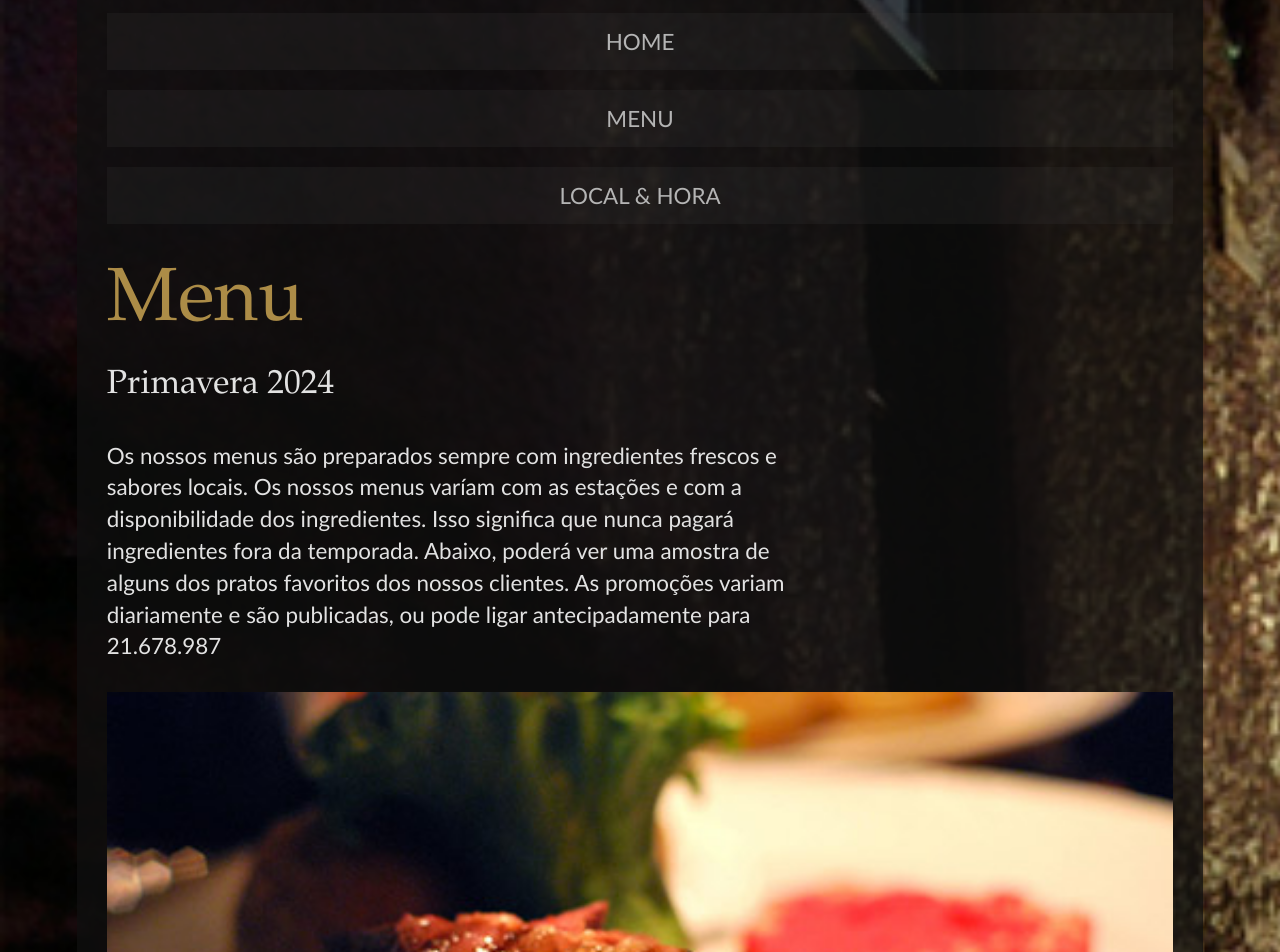
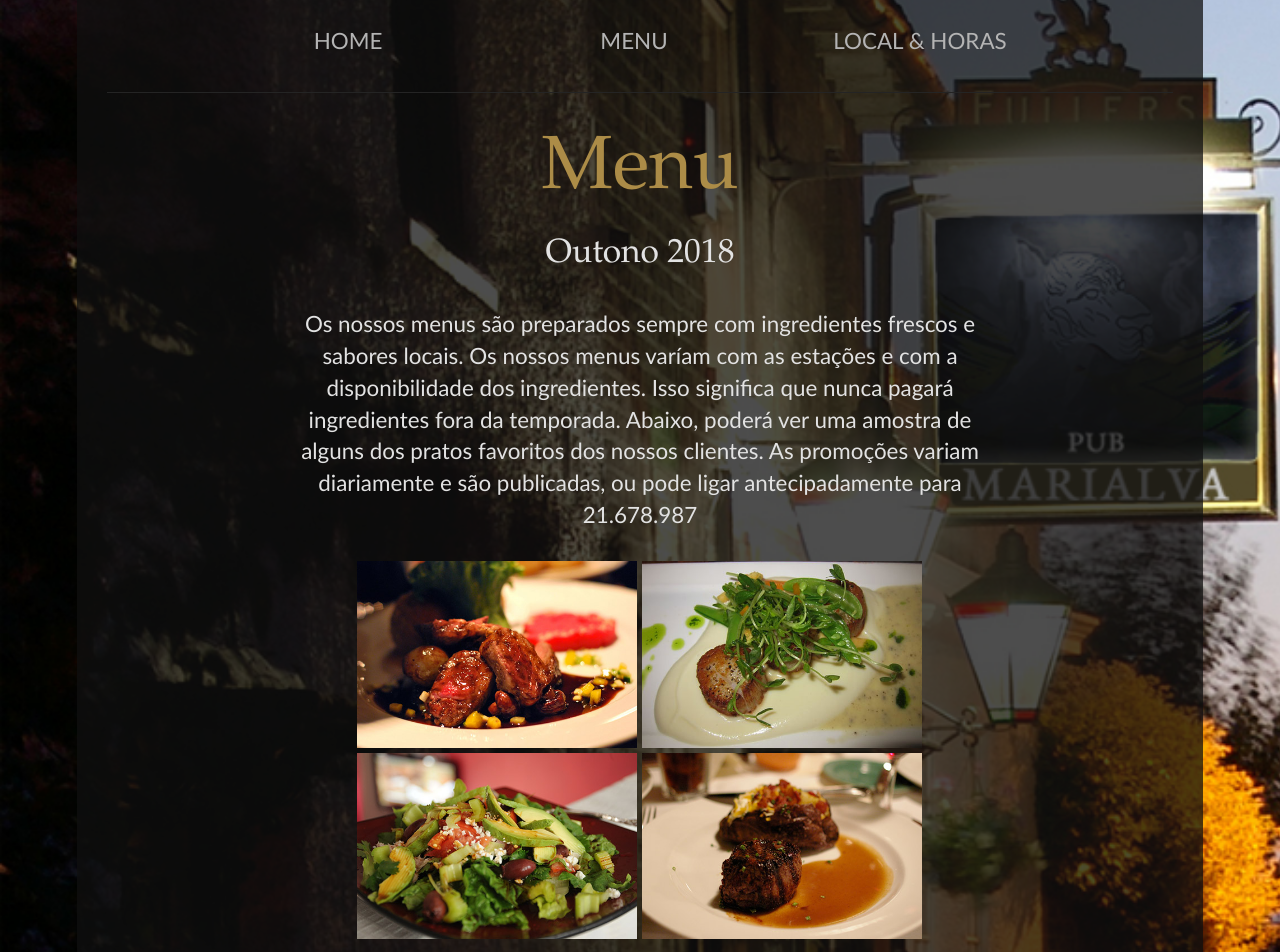
Before and after one commit to telmorvf/P005-PubMarialva.HTML, a plain HTML site: page menu.html in a window 1280 px wide. Shown: the part 220-1172 px from the top of the page. Drawn offline with Linux system fonts and the light colour scheme; a web font is replaced by a local one.

Commit message:
Finalizacao styles.css

```diff
--- a/css/styles.css
+++ b/css/styles.css
@@ -5,13 +5,13 @@
     Tamanho da font:
 	    http://www.modularscale.com/ e dar uma breve explicação do que é a Tipografia
 
-	Ritmo Vertical:
+    Ritmo Vertical:
 	    https://drewish.com/tools/vertical-rhythm
 
     Constrastes
         http://webaim.org/resources/contrastchecker
 
-	Paletas de cores
+    Paletas de cores
 	    https://color.adobe.com/pt/explore/?filter=most-popular&time=month
 ----------------------------------------------------------------------------------------*/
 
@@ -229,3 +229,112 @@ footer h4 {
 footer p {
     margin: 0;
 }
+
+/***media query para ir ajustando as imagens da galeria***/
+@media screen and (min-width: 600px) {
+    .gallery {
+      width: 446px;
+      margin-left: auto;
+      margin-right: auto;
+    }
+
+    .gallery img {
+        max-width: 220px;
+    }
+}
+
+@media screen and (min-width: 1050px) {
+    .gallery {
+      width: 567px;
+      margin-left: auto;
+      margin-right: auto;
+    }
+
+    .gallery img {
+      max-width: 280px;
+    }
+}
+/***fim da media query para a gallery***/
+
+/***media query TESTE BODY NONE ------------------------------------------ ***/
+@media screen and (min-width: 1930px) {
+    body {
+        background: none;
+    }
+}
+
+/***media query para colocar lado a lado a .info***/
+@media screen and (min-width: 1050px) {
+    .info {
+      float: left;
+      width: 30%;
+      margin-left: 3%;
+    }
+}
+
+/***media query para centrar o texto de entrada de todas as páginas***/
+@media screen and (min-width: 750px) {
+    .landing {
+      text-align: center;
+    }
+
+    .landing p {
+      margin-left: auto;
+      margin-right: auto;
+    }
+}
+
+/***media query para o menu principal***/
+@media screen and (min-width: 750px) {
+    .main-navigation {
+      min-height: 100px;
+      border-top: 1px solid rgb(36, 36, 36);
+      border-bottom: 1px solid rgb(36, 36, 36);
+    }
+
+    .main-navigation ul {
+      max-width: 950px;
+      margin: 0 auto;
+    }
+
+    .main-navigation li {
+      float: left;
+      margin-left: 20px;
+      width: 28%;
+    }
+
+    .main-navigation a {
+      background: none;
+    }
+
+    .main-navigation a:hover {
+      background: none;
+    }
+}
+
+/***Colocar a palavra menu no menu principal sempre centrada em relação ao logotipo***/
+@media screen and (min-width: 880px) {
+    .main-navigation ul {
+      position: relative;
+      right: -30px;
+    }
+}
+
+/*Localização e horas*/
+@media screen and (min-width: 1050px) {
+    .location-page .info {
+      float: none;
+      width: 100%;
+    }
+
+    .location-page .landing {
+      float: left;
+      text-align: left;
+      width: 56%;
+    }
+
+    .location-page .sidebar {
+      float: right;
+      width: 36%;
+    }
+  }
--- a/menu.html
+++ b/menu.html
@@ -1,38 +1,35 @@
 <!DOCTYPE html>
 <html lang="en">
   <head>
-  <meta charset="UTF-8">
-  <meta name="viewport" content="width=device-width, initial-scale=1.0">
-  <title>Pub Marialva | Menu</Menu></title>
-  <link rel="stylesheet" href="https://fonts.googleapis.com/css?family=Alegreya+SC:400,400i,700i" />
+    <meta charset="UTF-8" />
+    <meta name="viewport" content="width=device-width, initial-scale=1.0" />
+    <meta http-equiv="X-UA-Compatible" content="ie=edge" />
+    <title>Pub Marialva | Menu</title>
+    <link
+      rel="stylesheet"
+      href="https://fonts.googleapis.com/css?family=Alegreya+SC:400,400i,700i"
+    />
     <link rel="stylesheet" href="css/normalize.css" type="text/css" />
     <link rel="stylesheet" href="css/styles.css" type="text/css" />
   </head>
   <body class="menu-page">
     <div class="container">
-
       <header>
-        <a href="" class="logo">
-          <img src="imagens/logo.png" alt="Logotipo do Pub Marialva" />
-        </a>
+        <a href="index.html" class="logo"
+          ><img src="imagens/logo.png" alt="Logotipo do Pub Marialva"
+        /></a>
         <nav class="main-navigation">
           <ul>
-            <li>
-              <a href="index.html">Home</a>
-            </li>
-            <li>
-              <a href="menu.html">Menu</a>
-            </li>
-            <li>
-              <a href="localizacao.html">Local &amp; Hora</a>
-            </li>
+            <li><a href="index.html">Home</a></li>
+            <li><a href="menu.html">Menu</a></li>
+            <li><a href="localizacao.html">Local &amp; Horas</a></li>
           </ul>
         </nav>
       </header>
 
-      <div>
+      <div class="landing">
         <h1>Menu</h1>
-        <h2>Primavera 2024</h2>
+        <h2>Outono 2018</h2>
         <p>
           Os nossos menus são preparados sempre com ingredientes frescos e
           sabores locais. Os nossos menus varíam com as estações e com a
@@ -86,7 +83,6 @@
         <p>213256548</p>
         <p>contato@pubmarialva.pt</p>
       </footer>
-
     </div>
   </body>
 </html>
```
Also changed, not shown: index.html (+14 -19 lines), localizacao.html (+15 -23 lines). Lines whose indentation alone changed are shown as unchanged.
